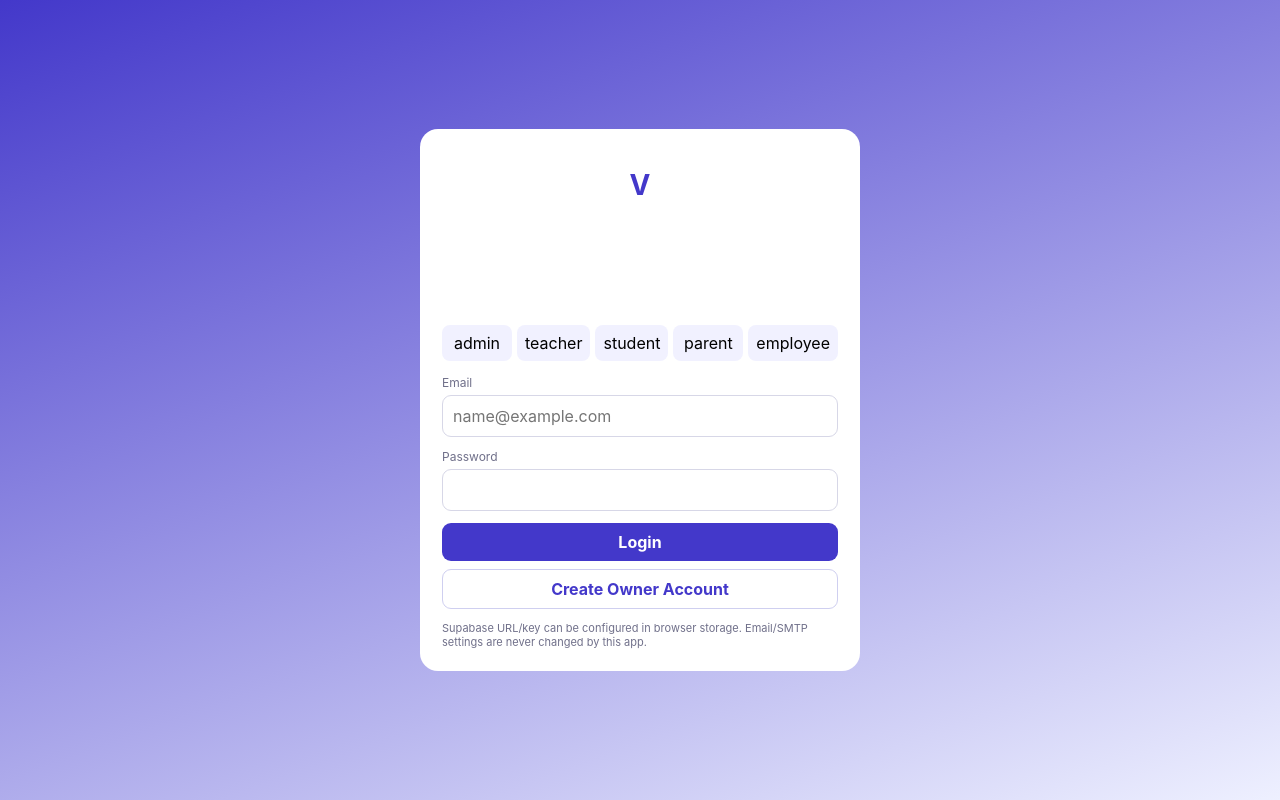
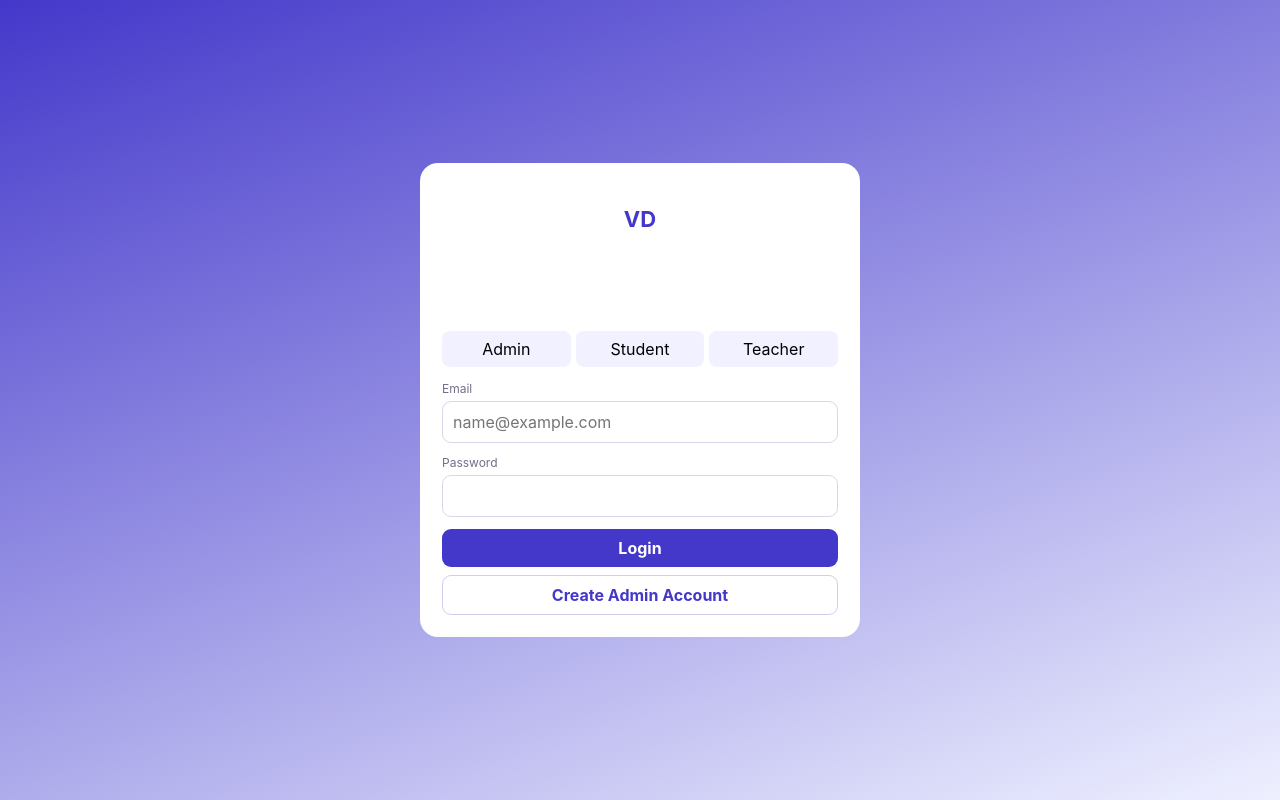
Before and after one commit to dearasyouwish-ceo/Vidhyadesk, a website: page www/index.html in a window 1280 px wide. Drawn offline with nearby package versions, Linux system fonts and the light colour scheme.

Commit message:
fix: load Vidhyadesk UI branding and three-role login

```diff
--- a/www/index.html
+++ b/www/index.html
@@ -1,8 +1,8 @@
 <!doctype html>
 <html lang="en">
-<head><meta charset="utf-8"><meta name="viewport" content="width=device-width,initial-scale=1,viewport-fit=cover"><meta name="theme-color" content="#4338CA"><meta name="description" content="VidyaDesk - complete coaching institute management platform"><title>VidyaDesk</title></head>
+<head><meta charset="utf-8"><meta name="viewport" content="width=device-width,initial-scale=1,viewport-fit=cover"><meta name="theme-color" content="#4338CA"><meta name="description" content="Vidhyadesk - complete coaching institute management platform"><title>Vidhyadesk</title></head>
 <body><div id="app"></div><div id="modal" class="modal"></div>
 <script src="https://cdn.jsdelivr.net/npm/@supabase/supabase-js@2.55.0"></script>
 <script src="./supabase-config.js"></script>
-<script src="./fee-engine.js"></script><script src="./fee-workflow.js"></script><script src="./family-receipts.js"></script><script src="./attendance-workflow.js"></script><script src="./exam-workflow.js"></script><script src="./learning-workflow.js"></script><script src="./portal-workflow.js"></script><script src="./payroll-workflow.js"></script><script src="./leads-reports.js"></script><script src="./print-utils.js"></script><script src="./notifications-export.js"></script><script src="./security-utils.js"></script><script src="./offline-sync.js"></script><script src="./release-gate.js"></script><script src="./smoke-test.js"></script><script src="./app.js"></script>
+<script src="./fee-engine.js"></script><script src="./fee-workflow.js"></script><script src="./family-receipts.js"></script><script src="./attendance-workflow.js"></script><script src="./exam-workflow.js"></script><script src="./learning-workflow.js"></script><script src="./portal-workflow.js"></script><script src="./payroll-workflow.js"></script><script src="./leads-reports.js"></script><script src="./print-utils.js"></script><script src="./notifications-export.js"></script><script src="./security-utils.js"></script><script src="./offline-sync.js"></script><script src="./release-gate.js"></script><script src="./smoke-test.js"></script><script src="./app.js"></script><script src="./ui-brand-fixes.js"></script>
 </body></html>
```
